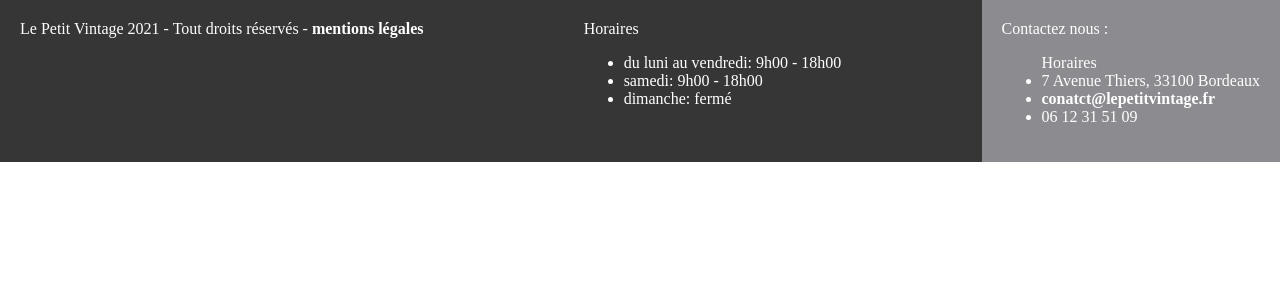
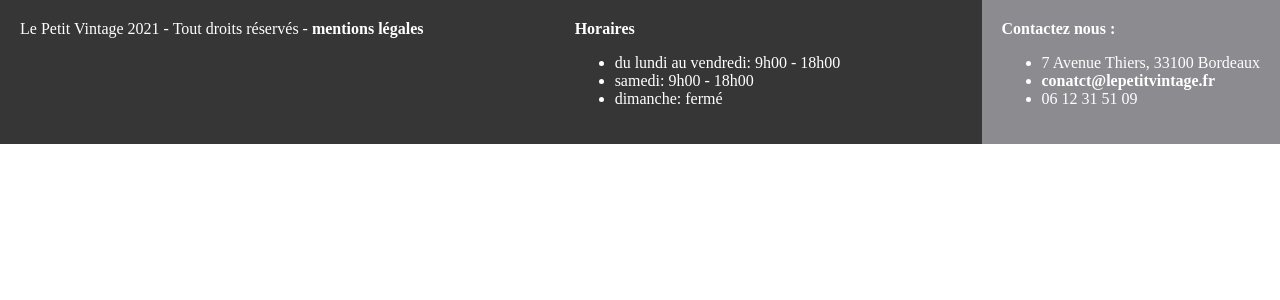
Before and after one commit to sophiewright31/Projet-1-Le-Petit-Vintage, a PHP site: page /footer.php in a window 1280 px wide. Shown: the top 300 px of the page. Run offline with PHP 8.4, Linux system fonts and the light colour scheme.

Commit message:
change footer

```diff
--- a/footer.php
+++ b/footer.php
@@ -11,11 +11,11 @@
 <body>
 <section class="footer">
     <div class ="footer-content">
-        <div class="footer-bar"> Le Petit Vintage 2021 - Tout droits réservés - <a class="links" href=""> mentions légales </a></div>
+        <div class="footer-bar">  Le Petit Vintage 2021 - Tout droits réservés - <a class="links" href=""> mentions légales </a></div>
 
-        <div class="footer-bar" >Horaires
+        <div class="footer-bar" ><b>Horaires</b>
         <ul>
-            <li> du luni au vendredi: 9h00 - 18h00</li>
+            <li> du lundi au vendredi: 9h00 - 18h00</li>
             <li> samedi: 9h00 - 18h00</li>
             <li> dimanche: fermé </li>
         </ul>
@@ -24,9 +24,9 @@
         </div>
 
 
-        <div class="contact-footer"> Contactez nous :
+        <div class="contact-footer"> <b>Contactez nous : </b>
 
-            <ul>Horaires
+            <ul>
                 <li> 7 Avenue Thiers, 33100 Bordeaux </li>
                 <li><a class ="links" href="mailto:contact@lepetitvintage.fr"> conatct@lepetitvintage.fr </a> </li>
                 <li> 06 12 31 51 09 </li>
--- a/src/styles/stylefooter.css
+++ b/src/styles/stylefooter.css
@@ -7,21 +7,24 @@ body{
 .footer-content {
 
     color: white;
-    align-items: flex-start;
+    display: flex;
+    align-items: stretch;
     justify-content: space-between;
-    display: flex;
-
     width: 100%;
     background-color: rgb(4,4,5,0.8);
+
 }
 
 .contact-footer{
+
+    margin-left: 10px;
     padding: 20px;
-    height: 100%;
     background-color: rgb(226,223,234,0.5) ;
 }
 .footer-bar{
-    padding: 20px;
+    padding-top: 20px;
+    padding-left: 20px;
+    padding-left: 20px;
     height: 100%;
 
 }
@@ -34,4 +37,8 @@ body{
 
 @media screen and (max-width: 800px){
 
+    .footer-content{
+        font-size: 15px;
+    }
+
 }
```
